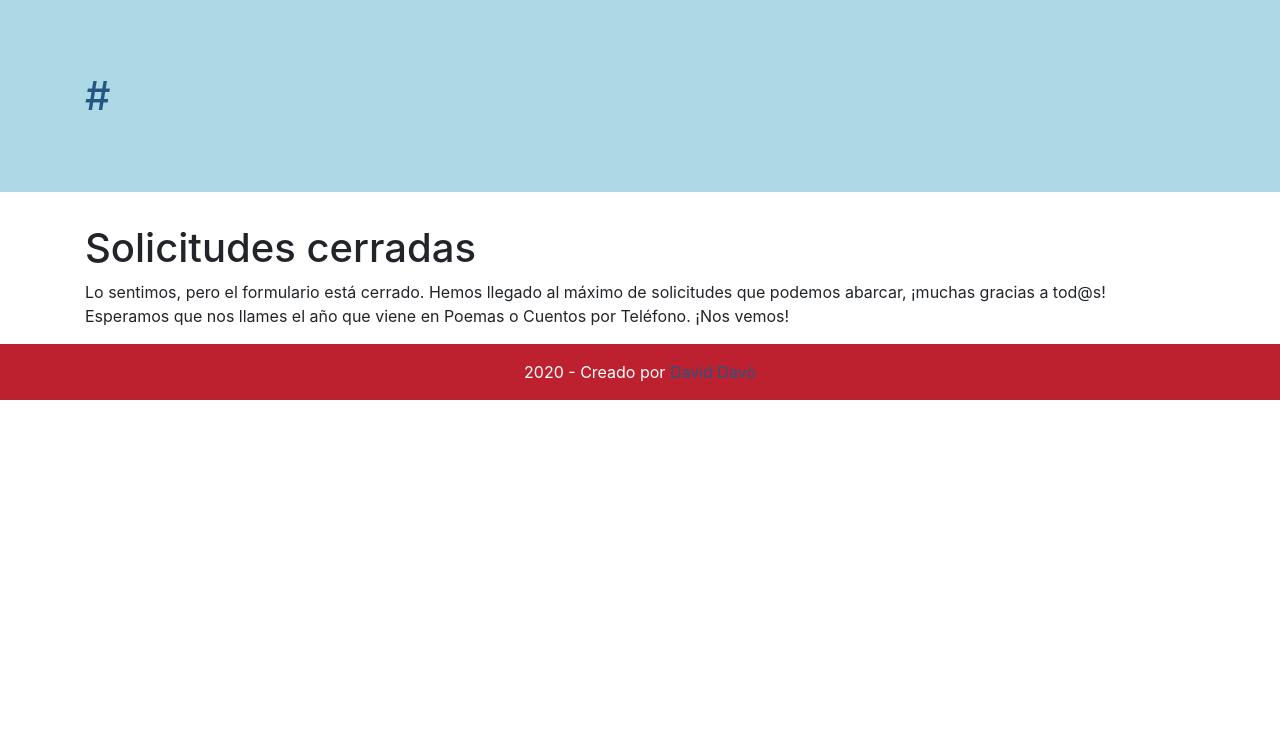
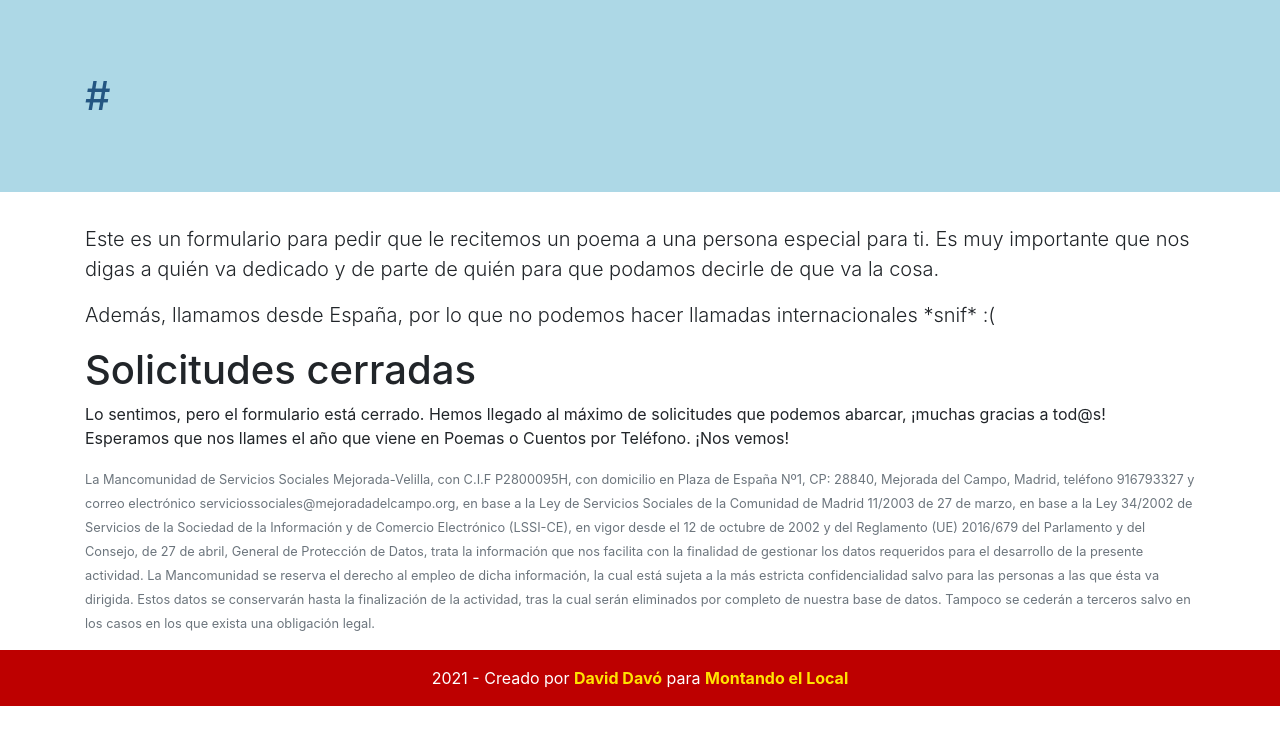
Before and after one commit to daviddavo/cypxt20, a Symfony app: template templates/pxt/index.html.twig in a window 1280 px wide. Shown: the top 745 px of the page. Run offline with Twig, Linux system fonts and the light colour scheme; the template is opened without the code that fills it, so the values that code supplies are empty; style sheets or scripts are compiled from the project's sources; some libraries are stand-ins or nearby versions.

Commit message:
Cosas nuevas

```diff
--- a/assets/css/global.scss
+++ b/assets/css/global.scss
@@ -11,7 +11,12 @@ $primary: darken(#428bca, 20%);
 
   bottom: 0;
   width: 100%;
-  background-color: #bd2130;
+  background-color: #bd0000;
+
+  a {
+    color: #FFE300;
+    font-weight: bold;
+  }
 }
 
 .jumbotron {
--- a/composer.json
+++ b/composer.json
@@ -2,7 +2,7 @@
     "type": "project",
     "license": "proprietary",
     "require": {
-        "php": "^7.2.5",
+        "php": "^7.4.0",
         "ext-ctype": "*",
         "ext-iconv": "*",
         "sensio/framework-extra-bundle": "^5.1",
@@ -44,7 +44,7 @@
         },
         "sort-packages": true,
         "platform": {
-            "php": "7.3"
+            "php": "7.4"
         }
     },
     "autoload": {
@@ -88,6 +88,6 @@
         }
     },
     "platform": {
-        "php": "7.3"
+        "php": "7.4"
     }
 }
--- a/src/Controller/CallMeController.php
+++ b/src/Controller/CallMeController.php
@@ -40,7 +40,7 @@ class CallMeController extends AbstractController
         return $this->render('pxt/index.html.twig', [
             'title' => ($subdomain=='cxt')?'Cuentos por Teléfono':'Poemas por Teléfono',
             'hashtag' => ($subdomain=='cxt')?'cuentosxtelefono':'poemasxtelefono',
-            'open' => $cnt <= 200,
+            'open' => $cnt <= 60,
             'fecha' => "Lunes, 22 de Marzo de 2021",
             'form' => $form->createView()]);
     }
--- a/templates/_footer.twig
+++ b/templates/_footer.twig
@@ -1,14 +1,6 @@
 <footer class="footer font-small mt-3">
     <!-- Based on https://mdbootstrap.com/docs/jquery/navigation/footer/ -->
-    {#
-    <div class="container-fluid text-center text-md-left">
-        <div class="row">
-            <div class="col-6">
-                <p>Hola Mundo!</p>
-            </div>
-        </div>
-    </div>#}
     <div class="footer-copyright text-center py-3">
-        2020 - Creado por <a href="https://ddavo.me" target="_blank">David Davó</a>
+        2021 - Creado por <a href="https://ddavo.me" target="_blank">David Davó</a> para <a href="https://montandoellocal.com" target="_blank">Montando el Local</a>
     </div>
 </footer>
--- a/templates/pxt/_formGustos.twig
+++ b/templates/pxt/_formGustos.twig
@@ -2,6 +2,13 @@
 <!--<form id="cuentameForm">-->
 {% if open %}
 {{ form(form) }}
+{% else %}
+    <h1>Solicitudes cerradas</h1>
+    <p>Lo sentimos, pero el formulario está cerrado. Hemos llegado al máximo de solicitudes que podemos abarcar, ¡muchas
+        gracias a tod@s!
+        <br>
+        Esperamos que nos llames el año que viene en Poemas o Cuentos por Teléfono. ¡Nos vemos!</p>
+{% endif %}
 <small class="text-justify text-muted pb-3">
     La Mancomunidad de Servicios Sociales Mejorada-Velilla, con C.I.F P2800095H, con domicilio en Plaza de España Nº1,
     CP: 28840, Mejorada del Campo, Madrid, teléfono 916793327 y correo electrónico
@@ -15,10 +22,3 @@
     de la actividad, tras la cual serán eliminados por completo de nuestra base de datos. Tampoco se cederán a terceros
     salvo en los casos en los que exista una obligación legal.
 </small>
-{% else %}
-    <h1>Solicitudes cerradas</h1>
-    <p>Lo sentimos, pero el formulario está cerrado. Hemos llegado al máximo de solicitudes que podemos abarcar, ¡muchas
-        gracias a tod@s!
-        <br>
-        Esperamos que nos llames el año que viene en Poemas o Cuentos por Teléfono. ¡Nos vemos!</p>
-{% endif %}
--- a/templates/pxt/index.html.twig
+++ b/templates/pxt/index.html.twig
@@ -13,6 +13,13 @@
     </div>
 {% endblock %}
 {% block body %}
+    <p class="lead">
+        Este es un formulario para pedir que le recitemos un poema a una persona especial para ti. Es muy importante que nos
+        digas a quién va dedicado y de parte de quién para que podamos decirle de que va la cosa.
+    </p>
+    <p class="lead">
+        Además, llamamos desde España, por lo que no podemos hacer llamadas internacionales *snif* :(
+    </p>
     {% for message in app.flashes('success') %}
         <div class="row alert alert-success">
             {{ message }}
```
Also changed, not shown: src/Entity/OnlineCall.php (+17 -0 lines), src/Form/OnlineCallType.php (+7 -2 lines), 2 other files.
